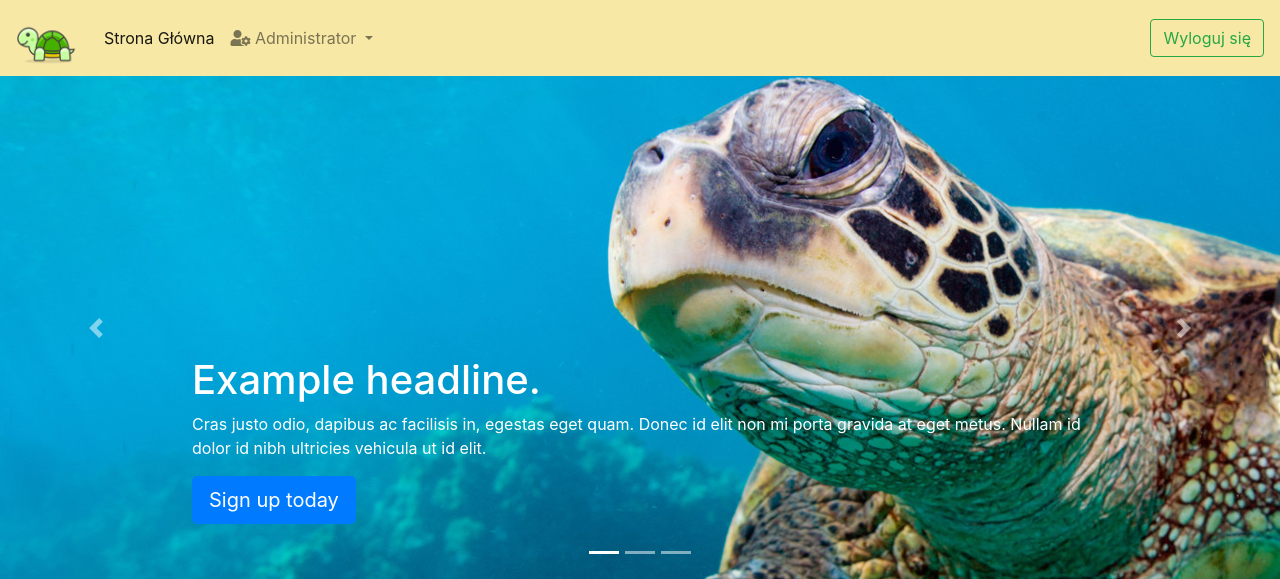
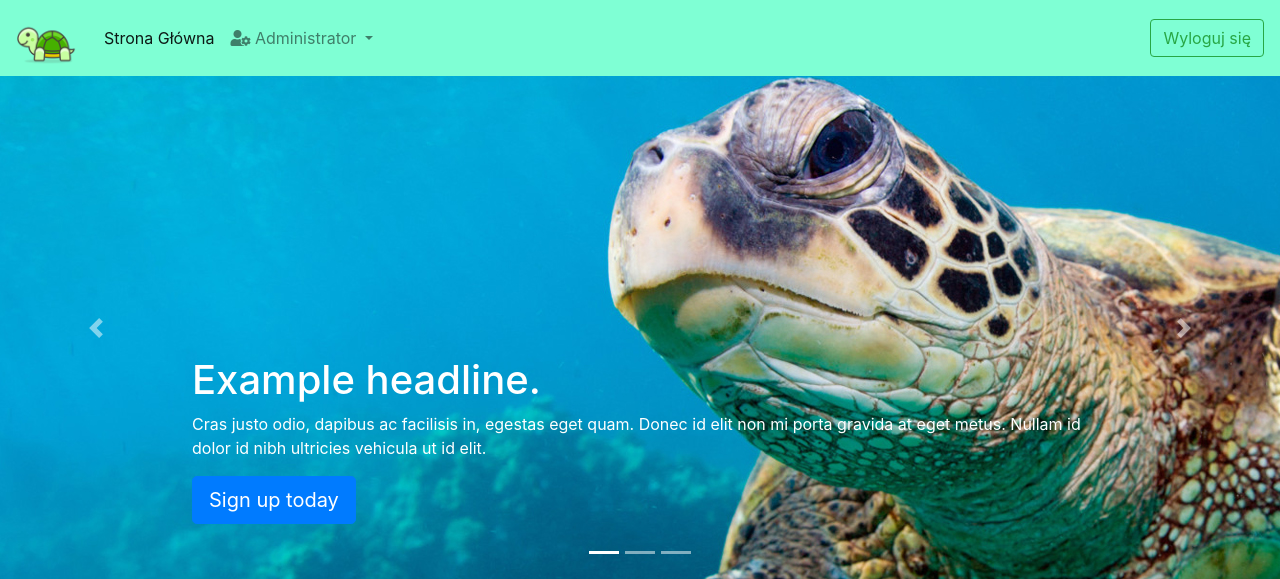
Before and after one commit to JakubZlotek/php-test-framework, a PHP site: page /welcome.php in a window 1280 px wide. Shown: the top 579 px of the page. Run offline with PHP 8.4, Linux system fonts and the light colour scheme; the visitor is signed in with stand-in values (Sample User, id 1); some libraries are stand-ins or nearby versions.

Commit message:
Update Main.css

```diff
--- a/Styles/Main.css
+++ b/Styles/Main.css
@@ -142,5 +142,5 @@ body.fade-out {
 }
 
 .bg-light {
-    background-color: #f7e8a6 !important;
+    background-color: aquamarine!important;
 }
```
